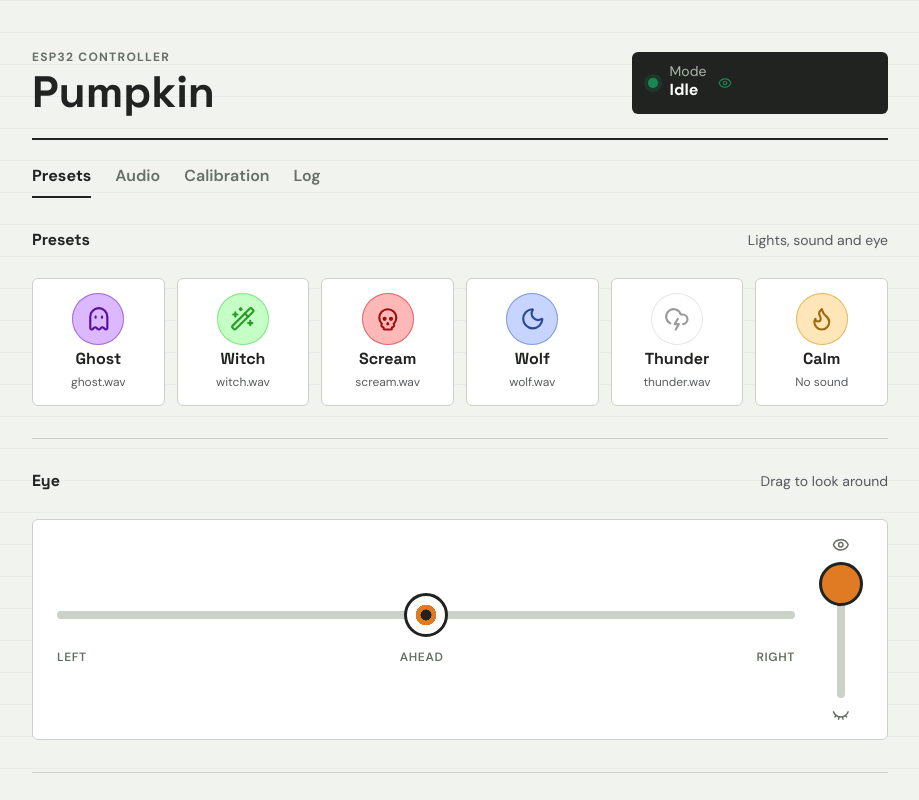
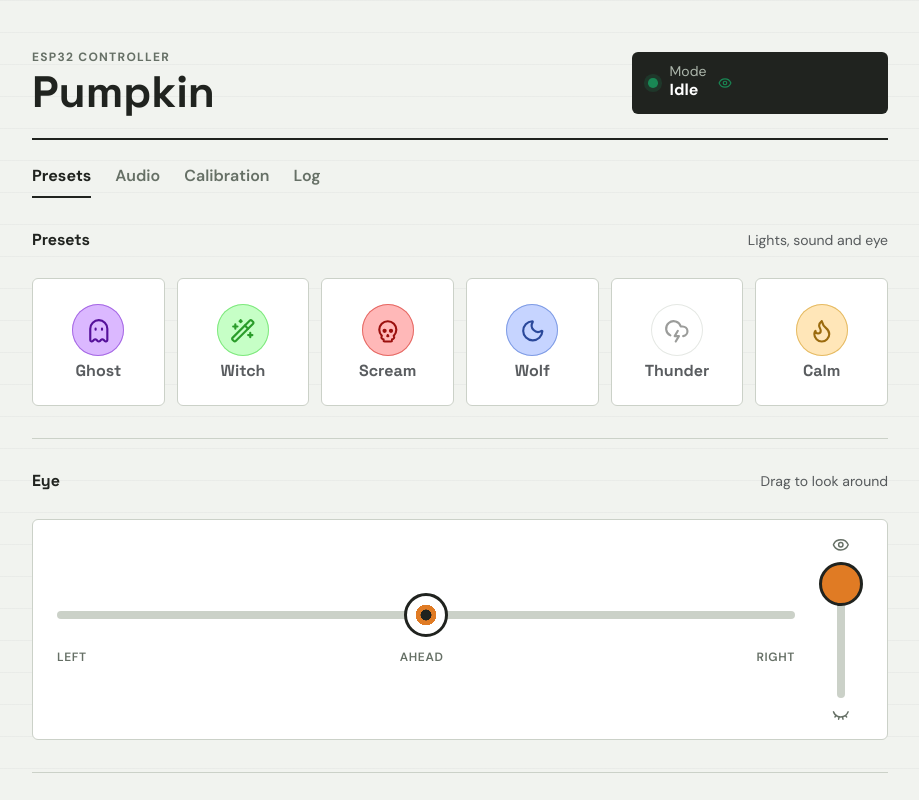
Before and after one commit to timer-chefs/esp32_pumpkin, a React (Vite) app in the folder frontend/: page / in a window 1280 px wide. Shown: the top 800 px of the page, without its empty margins (180-1099 px from the left). Built offline with nearby package versions, Linux system fonts and the light colour scheme; no server answers.

Commit message:
Remove the filename from the preset button

```diff
--- a/frontend/src/features/presets/PresetGrid.tsx
+++ b/frontend/src/features/presets/PresetGrid.tsx
@@ -2,9 +2,9 @@ import { useEffect, type CSSProperties } from "react";
 import { Alert, Button } from "react-bootstrap";
 
 import { useSdCard } from "../sd_card/sd_card_slice.ts";
+import "./presets.css";
 import { presetIcons, type Preset } from "./presets.ts";
 import { usePresets } from "./presets_slice.ts";
-import "./presets.css";
 
 export function PresetGrid() {
   const { presets, error, play } = usePresets();
@@ -75,15 +75,10 @@ function PresetButton({ preset, isSoundMissing, onPlay }: PresetButtonProps) {
       <span className="preset-icon">
         <Icon aria-hidden="true" />
       </span>
-      <span className="preset-name">{preset.name}</span>
       <span
-        className={`preset-sound text-truncate ${isSoundMissing ? "text-danger" : "text-body-secondary"}`}
+        className={`preset-name ${isSoundMissing ? "text-danger" : "text-body-secondary"}`}
       >
-        {preset.sound === null
-          ? "No sound"
-          : isSoundMissing
-            ? `${preset.sound} missing`
-            : preset.sound}
+        {preset.name}
       </span>
     </Button>
   );
```
